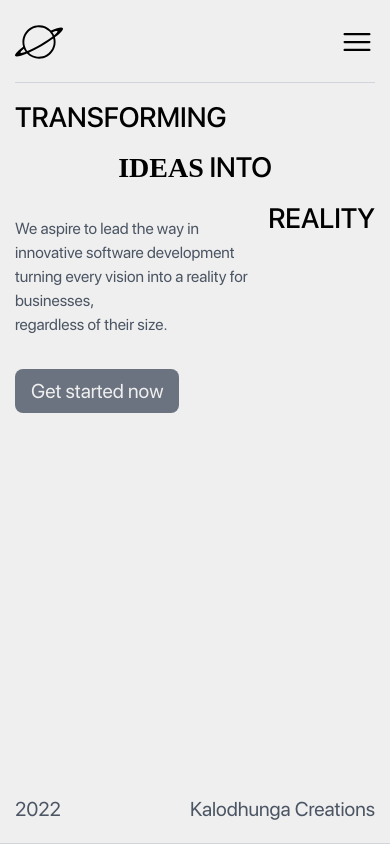
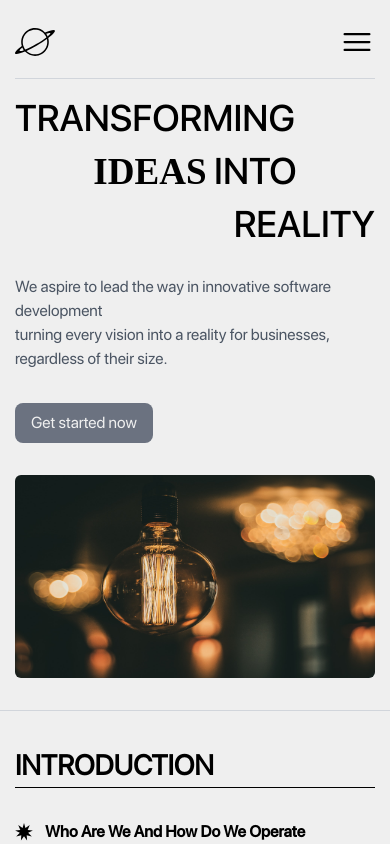
Before and after one commit to linushahs/kalodhunga-creation, a Next.js app: page / in a window 390 px wide. Shown: the top 844 px of the page. Built offline with nearby package versions, Linux system fonts and the light colour scheme.

Commit message:
Made landingpage responsive

```diff
--- a/src/app/globals.css
+++ b/src/app/globals.css
@@ -90,7 +90,7 @@ body::-webkit-scrollbar-thumb {
 @layer base {
   h1 {
     font-family: "SF Pro Medium", sans-serif;
-    @apply uppercase text-[28px] leading-[30px] font-[600]  sm:text-[40px] sm:leading-[40px] lg:font-[500] lg:text-[4vw] lg:leading-[4vw];
+    @apply capitalize text-[28px] leading-[30px] font-[600]  sm:text-[40px] sm:leading-[40px] lg:font-[500] lg:text-[4vw] lg:leading-[4vw];
   }
 
   h2 {
@@ -105,7 +105,7 @@ body::-webkit-scrollbar-thumb {
 @layer components {
   .landing-title {
     font-family: "SF Pro Medium", sans-serif;
-    @apply uppercase text-[28px] leading-[34px]  sm:text-[40px] sm:leading-[48px]  lg:text-[7.5vw] lg:leading-[7.5vw];
+    @apply uppercase text-[9.5vw] leading-[9.5vw] sm:text-[8.3vw] sm:leading-[8.3vw] lg:text-[7.5vw] lg:leading-[7.5vw];
   }
 
   .navbar {
--- a/src/components/Contact.tsx
+++ b/src/components/Contact.tsx
@@ -12,15 +12,10 @@ const headingStyle = "text-[21px] sm:text-[26px] font-[600] capitalize";
 function Contact() {
   return (
     <section data-scroll-section id="contact" className="container py-10 ">
-      <header className="flex justify-between items-start">
-        <h1 className="capitalize">
-          get in touch, let&apos;s <br />
-          create magic together
-        </h1>
-        <span className="hidden sm:block mt-6 py-1 px-2.5 sm:px-3.5 font-bold text-[9px] sm:text-xs border border-black rounded-full">
-          07
-        </span>
-      </header>
+      <h1>
+        get in touch, let&apos;s <br />
+        create magic together
+      </h1>
 
       <div className="grid grid-cols-1 sm:grid-cols-2 mt-12 border-b border-black pb-8">
         <Image
--- a/src/components/Testimonials.tsx
+++ b/src/components/Testimonials.tsx
@@ -33,15 +33,10 @@ function Testimonials() {
       data-scroll-section
       className="container py-10  flex items-center flex-col "
     >
-      <header className="w-full relative flex justify-center items-start">
-        <h1 className=" capitalize text-center">
-          your projects are in <br />
-          safe hands
-        </h1>
-        <span className=" hidden sm:block absolute right-0 mt-6 py-1 px-2.5 sm:px-3.5 font-bold text-[9px] sm:text-xs border border-black rounded-full">
-          06
-        </span>
-      </header>
+      <h1 className=" text-center">
+        your projects are in <br />
+        safe hands
+      </h1>
 
       {/* description/sub text --------- */}
       <p className=" text-center w-full sm:w-3/4 lg:w-1/3 mx-auto mt-8 mb-6 text-gray-500  text-sm sm:text-md leading-[24px]">
--- a/src/components/WorkingProcess.tsx
+++ b/src/components/WorkingProcess.tsx
@@ -11,15 +11,10 @@ function WorkingProcess() {
 
   return (
     <section data-scroll-section id="process" className="container py-10">
-      <header className="flex justify-between items-start">
-        <h1 className="capitalize">
-          understand our working <br />
-          process
-        </h1>
-        <span className="hidden sm:block mt-6 py-1 px-2.5 sm:px-3.5 font-bold text-[9px] sm:text-xs border border-black rounded-full">
-          07
-        </span>
-      </header>
+      <h1>
+        understand our working <br />
+        process
+      </h1>
 
       <ul className="mt-12">
         {workProcessPoints.map((point, id) => (
--- a/src/components/layout/Navbar.tsx
+++ b/src/components/layout/Navbar.tsx
@@ -37,7 +37,7 @@ function Navbar() {
           initial={{ y: "-100%", opacity: 0 }}
           animate={{ y: 0, opacity: 100, transition: { duration: 0.5 } }}
         >
-          <Logo className="w-12 h-12 lg:w-14 lg:h-15" />
+          <Logo className="w-10 h-10 sm:w-12 sm:h-12 lg:w-14 lg:h-15" />
         </motion.div>
         {/* right side  */}
         <motion.ul
--- a/src/components/new/NewLandingPage.tsx
+++ b/src/components/new/NewLandingPage.tsx
@@ -1,16 +1,15 @@
 "use client";
 
-import gsap from "gsap";
-import { ScrollTrigger } from "gsap/ScrollTrigger";
 import Image from "next/image";
 import Navbar from "../layout/Navbar";
-gsap.registerPlugin(ScrollTrigger);
+
+const landingThumbnail = {};
 
 function NewLandingPage() {
   return (
     <section
       data-scroll-section
-      className="relative h-screen container flex flex-col w-full mx-auto   z-10"
+      className="relative lg:h-screen lg:overflow-y-hidden container flex flex-col w-full mx-auto   z-10"
     >
       <Navbar />
 
@@ -19,34 +18,34 @@ function NewLandingPage() {
         <span className="idea-title">IDEAS</span> INTO
       </p>
 
-      <div className="flex justify-between">
+      <div className="flex flex-col-reverse lg:flex-row  justify-between">
         <div>
-          <p className="my-8 text-md lg:text-lg xl:text-xl text-gray-600 font-medium">
+          <p className="my-8 sm:text-lg lg:text-xl  text-gray-600 font-medium">
             We aspire to lead the way in innovative software development <br />
             turning every vision into a reality for businesses, <br />
             regardless of their size.
           </p>
 
-          <button className="bg-gray-500 py-2 px-4 text-white rounded-lg text-xl">
+          <button className="bg-gray-500 py-2 px-4 text-white rounded-lg sm:text-xl">
             Get started now
           </button>
         </div>
         <p className="landing-title text-right mt-4">REALITY</p>
       </div>
 
-      <div className="container border-0 w-full absolute bottom-5 left-0 flex justify-between text-xl text-gray-600">
-        <h4>2022</h4>
-        <h4>Kalodhunga Creations</h4>
-      </div>
-
-      {/* <Image
-        src="/assets/landing-pic.png"
+      <Image
+        src="/assets/main-bg.jpg"
         alt="landing thumbnail"
         width={1000}
         height={800}
         priority={true}
-        className="w-1/3 absolute top-[90%] left-1/2 -translate-x-1/2 aspect-[16/9]"
-      /> */}
+        className="w-full my-8 rounded-md lg:m-0 lg:w-1/2 lg:absolute lg:top-[70%] lg:left-1/2 lg:-translate-x-1/2 aspect-[16/9]"
+      />
+
+      <div className="hidden lg:flex container bg-transparent border-0 w-full absolute bottom-5 left-0 justify-between text-xl text-gray-600">
+        <h4>2022</h4>
+        <h4>Kalodhunga Creations</h4>
+      </div>
     </section>
   );
 }
```
Also changed, not shown: public/assets/main-bg.jpg (added).
